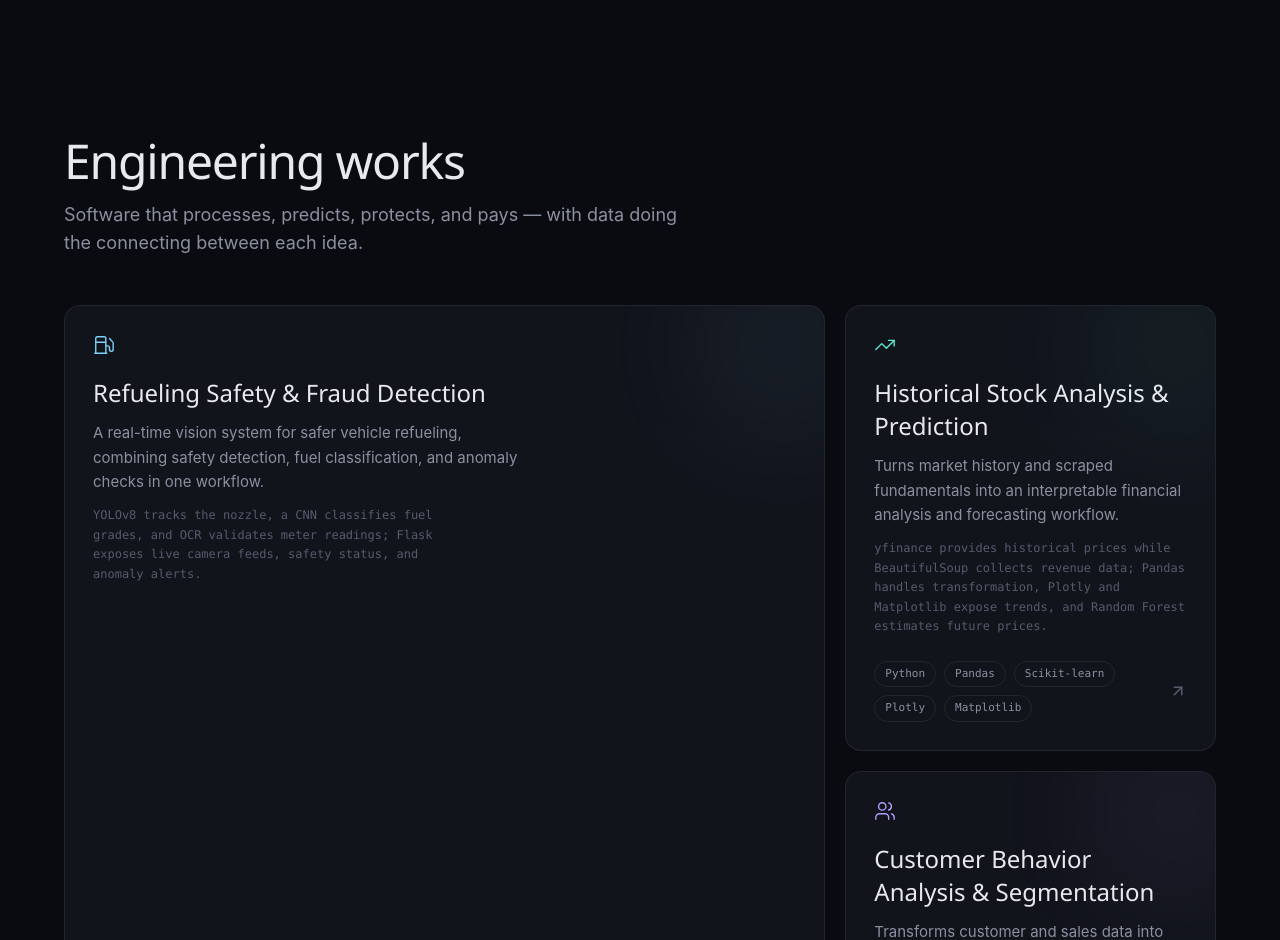
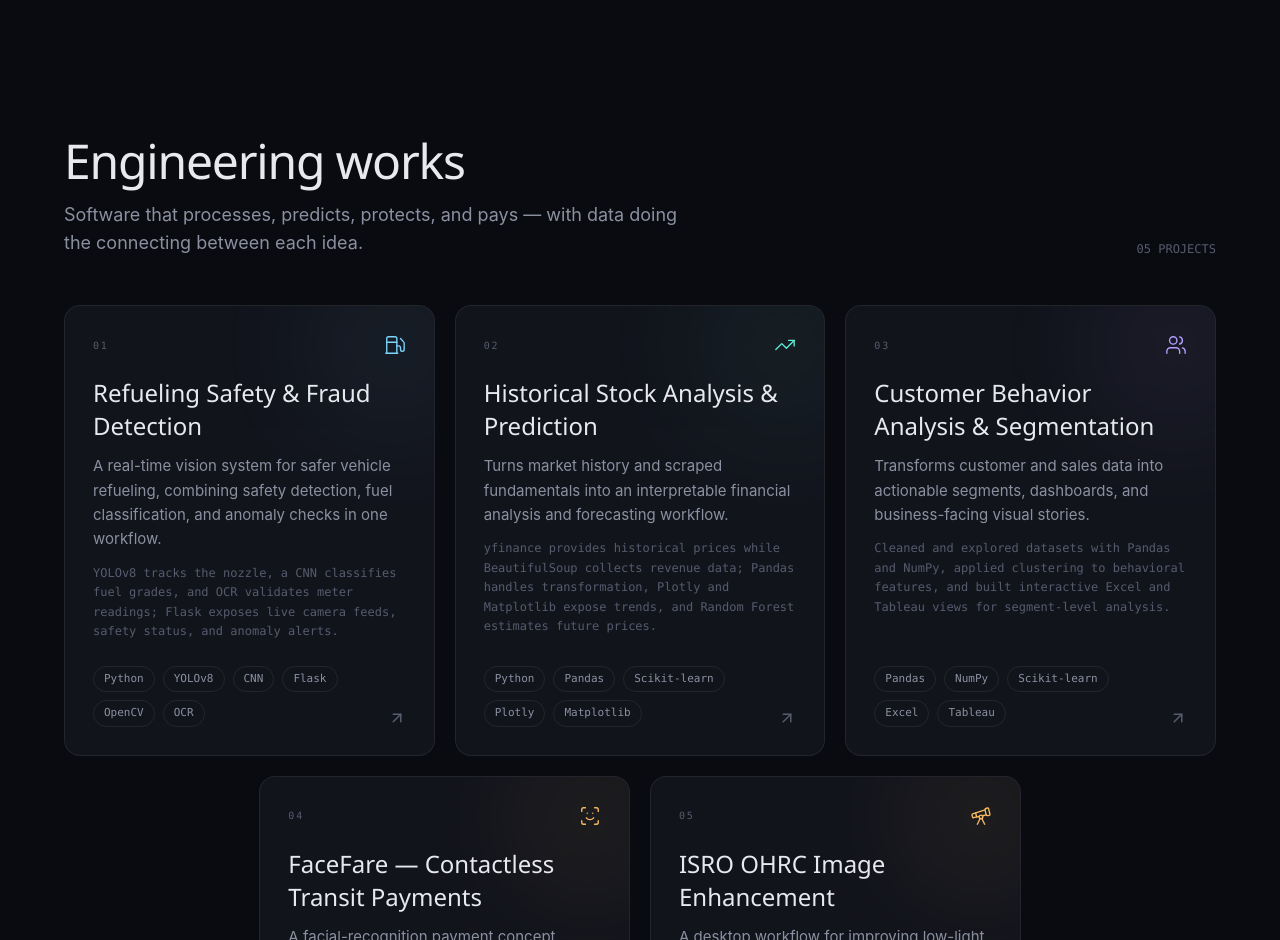
Before and after one commit to srivisnuA/portfolio, a Next.js app: page / in a window 1280 px wide. Shown: the part 1860-2800 px from the top of the page. Built offline with nearby package versions, Linux system fonts and the light colour scheme.

Commit message:
Refine project grid for symmetry and motion

```diff
--- a/components/EngineeringWorks.tsx
+++ b/components/EngineeringWorks.tsx
@@ -13,7 +13,6 @@ const projects = [
     stack: ["Python", "YOLOv8", "CNN", "Flask", "OpenCV", "OCR"],
     href: "https://github.com/srivisnuA/Vision-Based-Safety-Lapse-Detection-During-Vehicle-Refueling",
     icon: Fuel,
-    span: "lg:col-span-2 lg:row-span-2",
     accent: "var(--accent-cyan)",
   },
   {
@@ -25,7 +24,6 @@ const projects = [
     stack: ["Python", "Pandas", "Scikit-learn", "Plotly", "Matplotlib"],
     href: "https://github.com/srivisnuA/Historical-stock-price-prediction",
     icon: TrendingUp,
-    span: "lg:col-span-1",
     accent: "var(--accent-teal)",
   },
   {
@@ -37,7 +35,6 @@ const projects = [
     stack: ["Pandas", "NumPy", "Scikit-learn", "Excel", "Tableau"],
     href: "https://github.com/srivisnuA/customer-segmentation-analysis",
     icon: Users,
-    span: "lg:col-span-1",
     accent: "#B39DFF",
   },
   {
@@ -49,7 +46,6 @@ const projects = [
     stack: ["Python", "OpenCV", "MTCNN", "FaceNet"],
     href: "https://github.com/srivisnuA/FaceFare",
     icon: ScanFace,
-    span: "lg:col-span-2",
     accent: "var(--accent-amber)",
   },
   {
@@ -61,7 +57,6 @@ const projects = [
     stack: ["Python", "OpenCV", "PyQt5", "Pillow"],
     href: "https://github.com/srivisnuA/Low-light-enhancement-of-ISRO-S-OHRC-image",
     icon: Telescope,
-    span: "lg:col-span-2",
     accent: "var(--accent-amber)",
   },
 ];
@@ -70,7 +65,10 @@ export default function EngineeringWorks() {
   return (
     <section id="work" className="relative z-10 px-6 py-28 sm:px-10 sm:py-36">
       <div className="mx-auto max-w-6xl">
+        <div id="engineering" className="scroll-mt-28">
           <Reveal>
+            <div className="flex items-end justify-between gap-6">
+              <div>
                 <h2 className="font-display text-4xl font-medium tracking-tight sm:text-5xl">
                   Engineering works
                 </h2>
@@ -78,27 +76,43 @@ export default function EngineeringWorks() {
                   Software that processes, predicts, protects, and pays — with data
                   doing the connecting between each idea.
                 </p>
+              </div>
+              <span className="hidden font-mono text-xs text-[var(--text-faint)] sm:block">
+                05 PROJECTS
+              </span>
+            </div>
           </Reveal>
+        </div>
 
-        <div className="mt-12 grid grid-cols-1 gap-5 lg:grid-cols-3 lg:auto-rows-[minmax(180px,auto)]">
+        <div className="mt-12 grid grid-cols-1 gap-5 lg:grid-cols-12">
           {projects.map((p, i) => (
-            <Reveal key={p.title} delay={i * 0.08} className={p.span}>
+            <Reveal
+              key={p.title}
+              delay={i * 0.08}
+              className={`lg:col-span-4 ${i === 3 ? "lg:col-start-3" : i === 4 ? "lg:col-start-7" : ""}`}
+            >
               <a
                 href={p.href}
                 target="_blank"
                 rel="noopener noreferrer"
-                className="focus-ring group relative flex h-full flex-col justify-between overflow-hidden rounded-2xl border border-[var(--border-hair)] bg-[var(--bg-panel)] p-7 transition-colors hover:border-[var(--border-hair-strong)]"
+                aria-label={`Open ${p.title} on GitHub`}
+                className="focus-ring group relative flex min-h-[340px] h-full flex-col justify-between overflow-hidden rounded-2xl border border-[var(--border-hair)] bg-[var(--bg-panel)] p-6 transition-all duration-300 hover:-translate-y-1 hover:border-[var(--border-hair-strong)] hover:shadow-2xl hover:shadow-black/20 sm:p-7"
               >
                 <div
-                  className="pointer-events-none absolute -right-10 -top-10 h-40 w-40 rounded-full opacity-[0.08] blur-3xl transition-opacity group-hover:opacity-[0.16]"
+                  className="pointer-events-none absolute -right-10 -top-10 h-40 w-40 rounded-full opacity-[0.08] blur-3xl transition-all duration-500 group-hover:scale-125 group-hover:opacity-[0.16]"
                   style={{ background: p.accent }}
                 />
                 <div className="relative">
+                  <div className="flex items-center justify-between">
+                    <p className="font-mono text-[10px] tracking-[0.18em] text-[var(--text-faint)]">
+                      {String(i + 1).padStart(2, "0")}
+                    </p>
                     <p.icon
                       size={22}
                       strokeWidth={1.5}
                       style={{ color: p.accent }}
                     />
+                  </div>
                   <h3 className="font-display mt-5 text-xl font-medium leading-snug sm:text-2xl">
                     {p.title}
                   </h3>
@@ -109,7 +123,7 @@ export default function EngineeringWorks() {
                     {p.detail}
                   </p>
                 </div>
-                <div className="relative mt-6 flex items-center justify-between">
+                <div className="relative mt-6 flex items-end justify-between gap-4">
                   <div className="flex flex-wrap gap-2">
                     {p.stack.map((s) => (
                       <span
@@ -122,9 +136,13 @@ export default function EngineeringWorks() {
                   </div>
                   <ArrowUpRight
                     size={18}
-                    className="shrink-0 text-[var(--text-faint)] transition-all group-hover:translate-x-0.5 group-hover:-translate-y-0.5 group-hover:text-[var(--text-primary)]"
+                    className="shrink-0 text-[var(--text-faint)] transition-all duration-300 group-hover:translate-x-0.5 group-hover:-translate-y-0.5 group-hover:text-[var(--text-primary)]"
                   />
                 </div>
+                <span
+                  className="absolute bottom-0 left-7 right-7 h-px origin-left scale-x-0 transition-transform duration-500 group-hover:scale-x-100"
+                  style={{ background: p.accent }}
+                />
               </a>
             </Reveal>
           ))}
```
Lines whose indentation alone changed are shown as unchanged.
